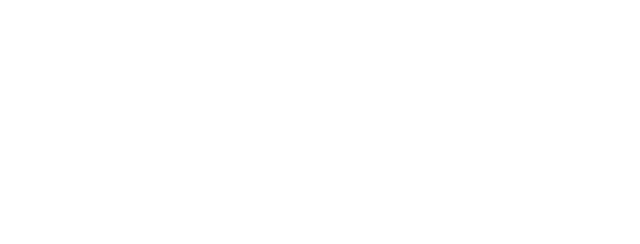
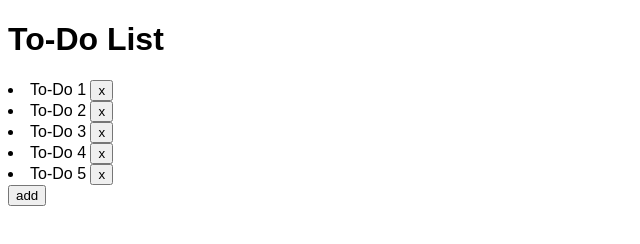
Before and after one commit to Andrewkim03/To-Do-List, a plain HTML site: page index.html in a window 1280 px wide. Shown: the whole page, without its empty margins (0-640 px from the left). Drawn offline with Linux system fonts and the light colour scheme.

Commit message:
html done

```diff
--- a/index.html
+++ b/index.html
@@ -3,9 +3,32 @@
 <head>
     <meta charset="UTF-8">
     <meta name="viewport" content="width=device-width, initial-scale=1.0">
-    <title>Document</title>
+    <title>To-Do List</title>
+    <link href="style.css" rel="stylesheet">
+    <script src="script.js" defer></script>
 </head>
 <body>
+    <div class="title">
+        <h1>To-Do List</h1>
+    </div>
+    <div class="lists">
+        <li>To-Do 1
+            <button>x</button>
+        </li>
+        <li>To-Do 2
+            <button>x</button>
+        </li>
+        <li>To-Do 3
+            <button>x</button>
+        </li>
+        <li>To-Do 4
+            <button>x</button>
+        </li>
+        <li>To-Do 5
+            <button>x</button>
+        </li>
+    </div>
+    <button>add</button>
 
 </body>
 </html>
--- /dev/null
+++ b/style.css
@@ -0,0 +1,3 @@
+body {
+    font-family: sans-serif;
+}
```
Also changed, not shown: script.js (added).
